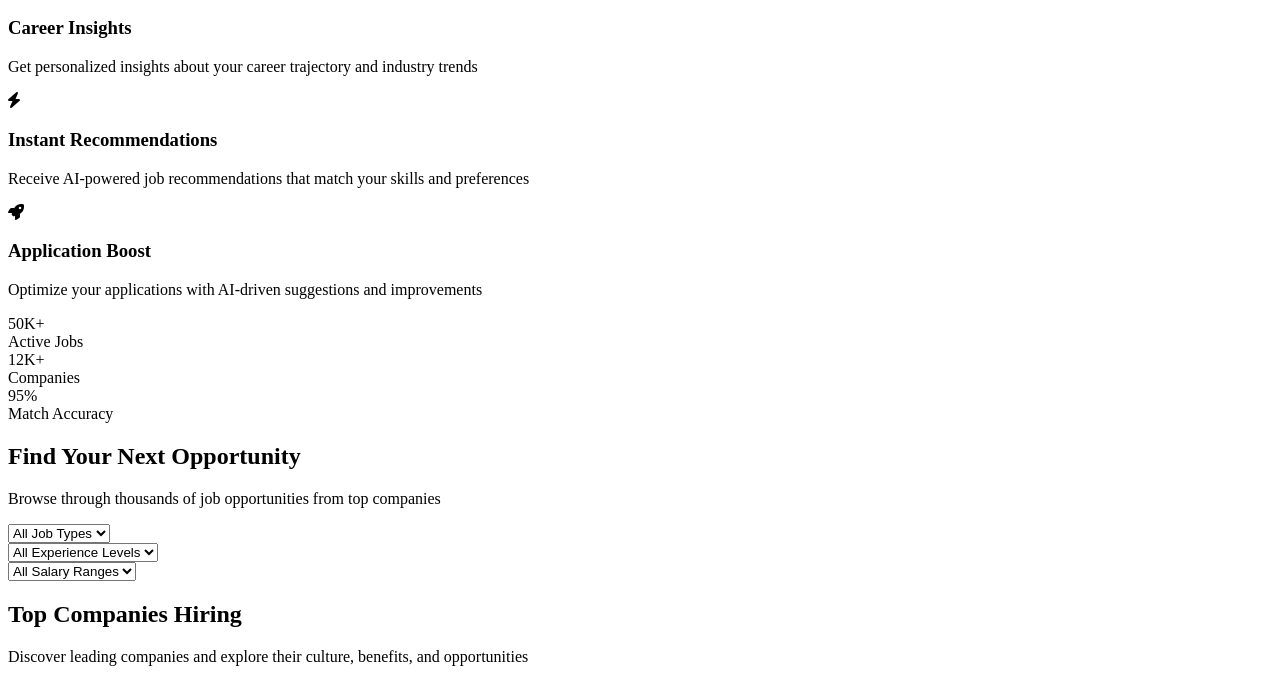
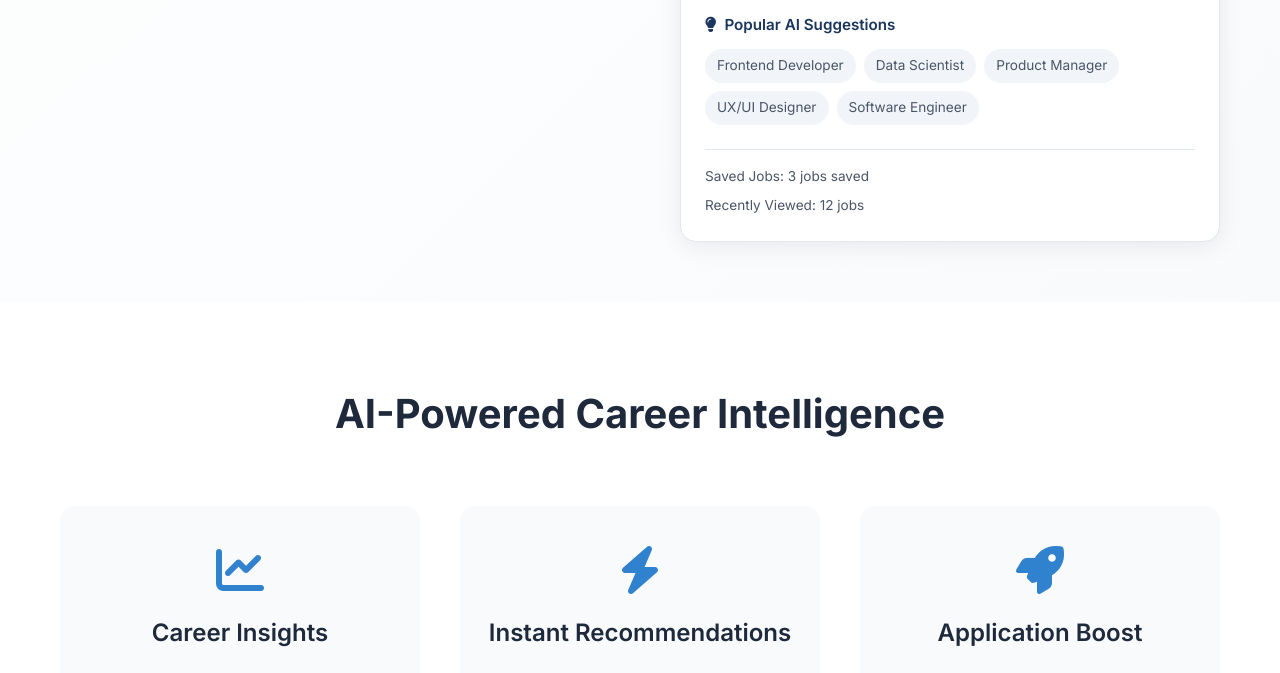
Before and after one commit to eshkembi18/jobmatch-ai, a plain HTML site: page frontend/index.html in a window 1280 px wide. Shown: the part 693-1366 px from the top of the page. Drawn offline with Linux system fonts and the light colour scheme.

Commit message:
fixed style issue

```diff
--- a/frontend/index.html
+++ b/frontend/index.html
@@ -5,7 +5,7 @@
     <meta name="viewport" content="width=device-width, initial-scale=1.0">
     <title>JobMatch AI - Find Your Perfect Job Match</title>
     <meta name="description" content="AI-powered job matching platform with 50K+ active jobs, smart recommendations, and career insights.">
-    <link rel="stylesheet" href="styles.css">
+    <link rel="stylesheet" href="style.css">
     <link href="https://cdnjs.cloudflare.com/ajax/libs/font-awesome/6.0.0/css/all.min.css" rel="stylesheet">
     <link href="https://fonts.googleapis.com/css2?family=Inter:wght@300;400;500;600;700&display=swap" rel="stylesheet">
 </head>
@@ -409,6 +409,6 @@
         </div>
     </footer>
 
-    <script src="script.js"></script>
+    <script src="./main.js" defer></script>
 </body>
 </html>
```
